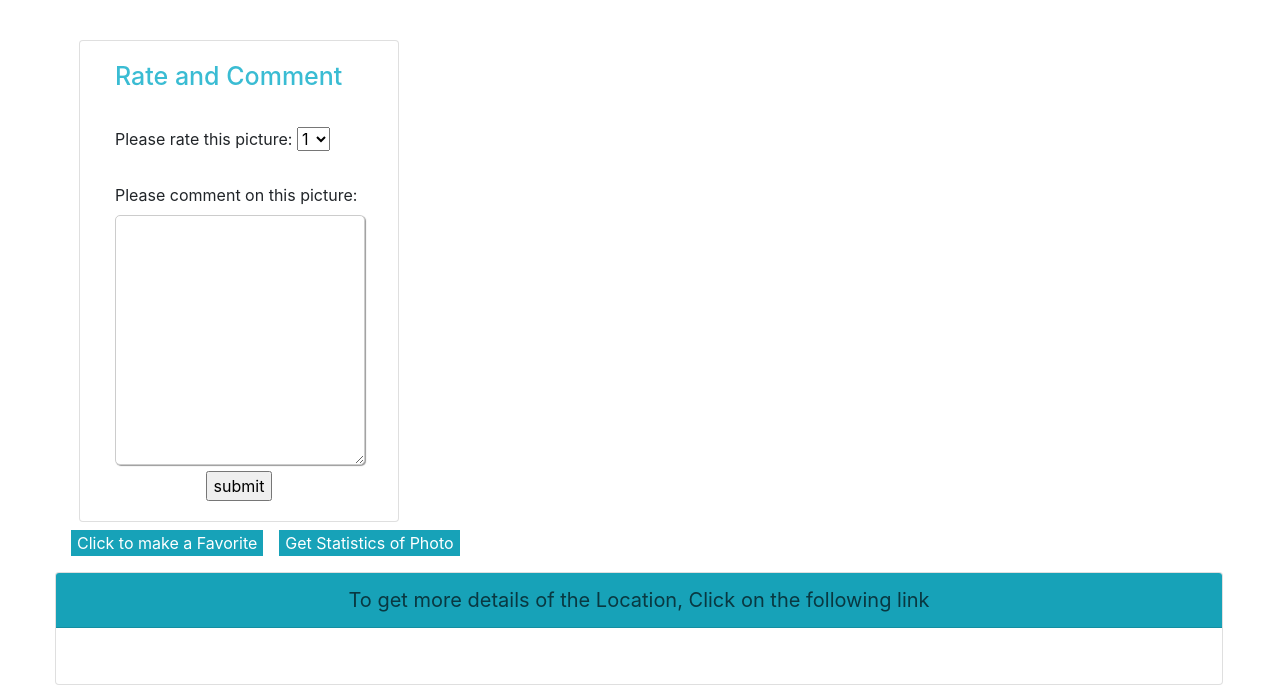
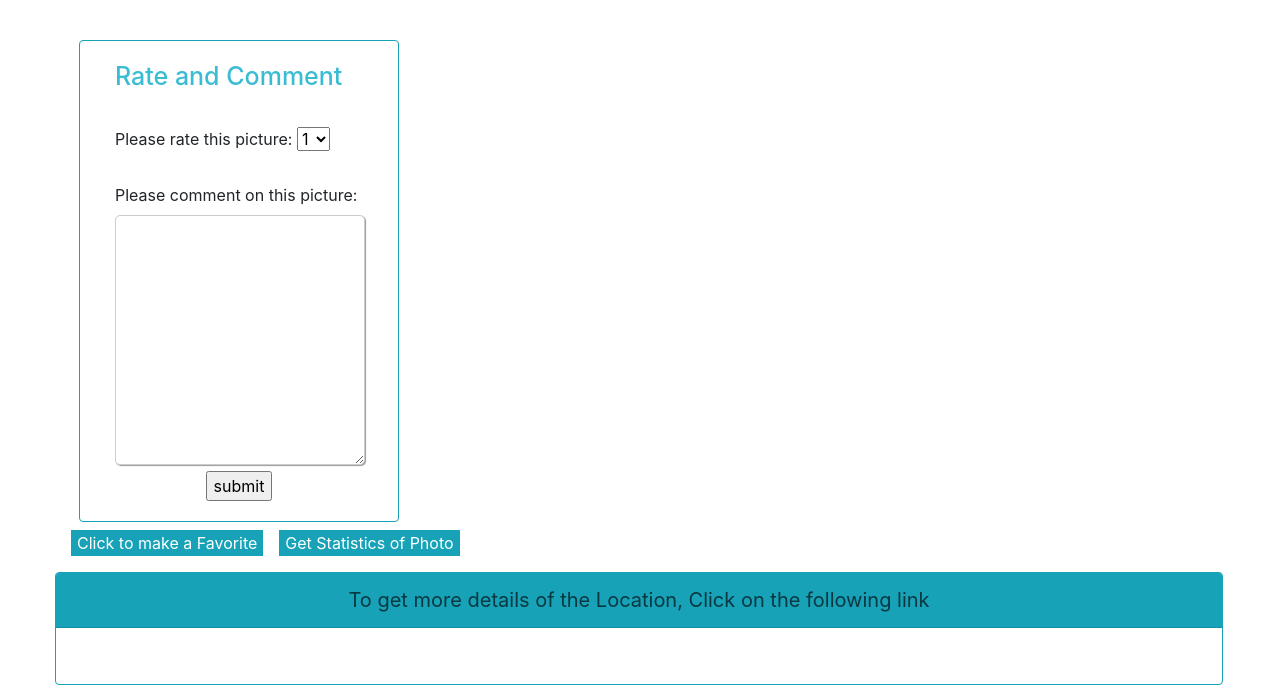
Before and after one commit to kvkdurga/project, a Flask app: template templates/photo_details.html in a window 1280 px wide. Shown: the part 614-1299 px from the top of the page. Run offline with Flask 2, Linux system fonts and the light colour scheme; the template is opened without the code that fills it, so the values that code supplies are empty; some libraries are stand-ins or nearby versions.

Commit message:
code freeze

```diff
--- a/static/css/style.css
+++ b/static/css/style.css
@@ -13,6 +13,7 @@
     width: 700px
 
 }
+
 .button {
     border: none;
     color: white;
--- a/templates/all_photos.html
+++ b/templates/all_photos.html
@@ -10,7 +10,7 @@
     {% for photo in photos %}
     <div class="row mb-3">
 
-      <div class="card mb-3" style="max-width: 1000 px;" >
+      <div class="card border-info mb-3" style="max-width: 1000 px;" >
           <div class="row no-gutters">
             <div class="col-md-4">
               <img src="/static/{{photo.img_path}}" class="card-img " alt="...">
--- a/templates/display_user_details.html
+++ b/templates/display_user_details.html
@@ -15,7 +15,7 @@
             {%for photo in user_fav_photos %}
 
             <div class="row mb-3">
-                <div class="card mb-3" style="max-width: 500px;" >
+                <div class="card border-info mb-3" style="max-width: 500px;" >
                     <div class="row no-gutters">
                       <div class="col-md-4">
                         <img src="/static/{{photo.img_path}}" class="card-img" alt="...">
@@ -41,7 +41,7 @@
                 {%for rating_rec in user_rated_recs %}
 
                 <div class="row mb-3">
-                    <div class="card mb-3" style="max-width: 500px;" >
+                    <div class="card border-info mb-3" style="max-width: 500px;" >
                         <div class="row no-gutters">
                         <div class="col-md-4">
 
--- a/templates/photo_details.html
+++ b/templates/photo_details.html
@@ -17,7 +17,7 @@
   <div class="row"> <!-- photo image and rating Row start-->
 
     <div class="col-mb-8 p-3"> <!-- photo image column starts here-->
-      <div class="card" style="max-width: 800 px;" >
+      <div class="card border-info" style="max-width: 800 px;" >
         <br>
         <div class="col-md-6">
           <img class = "largeImage" src="/static/{{ photo.img_path }}">
@@ -27,7 +27,7 @@
 
     <div class="col-mb-12 p-3"> <!-- Rate, comment card,favPhoto,stats column starts here-->
       <div class="row p-2" > <!-- Row for Rate and Comment starts here-->
-        <div class="card" style="width: 20rem;">
+        <div class="card border-info" style="width: 20rem;">
           <div class="col-md-12">
             <div class="card-body">
                                   <h5 class="card-title textColor">Rate and Comment</h5>
@@ -86,14 +86,14 @@
 
   <div class="row pr-12">
     <!-- <div class="card" style="max-width: 1200 px;"> -->
-      <div class="card" style="width: 73rem;">
+      <div class="card border-info" style="width: 73rem;">
       <div class="card-header text-center bg-info myFont">
         To get more details of the Location, Click on the following link
       </div>
 
       <div class="card-body text-center">
         <div class="blockquote mb-12">
-          <a href="{{photo.popular_url}}" target="_blank"> {{photo.location}} </a>
+        <a href="{{photo.popular_url}}" target="_blank"> {{photo.location}} </a>
         </div>
       </div>
 
--- a/templates/stats_photo.html
+++ b/templates/stats_photo.html
@@ -47,7 +47,7 @@
       </div>
       <div class="row">
         <div class="col">
-        <div id='img_details_div'></div>
+        <div class="card" id='img_details_div'></div>
       </div>
 
       <div id="map" class="col"></div>
@@ -70,7 +70,7 @@
       <div class="row mt-4 pr-12">
         <div class="row no-gutters">
           <div class="col-12">
-            <div class="card" style="width: 71rem;">
+            <div class="card" style="width: 72rem;">
               <div class="card-header text-center bg-info">
                 <div id = 'count'> </div>
                 <div id='users_details_div' ></div>
```
Also changed, not shown: README.md (deleted), 2 other files.
